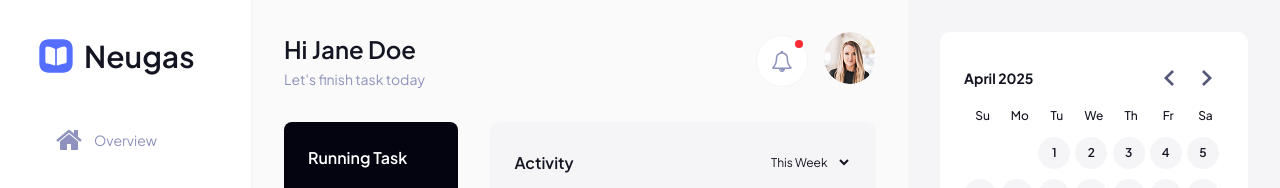
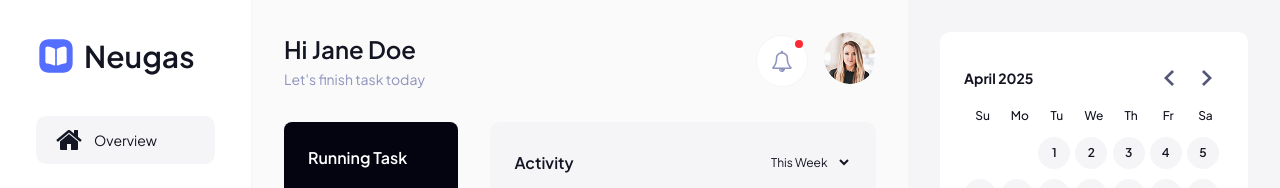
Before and after one commit to Evans-Asiedu/task-management, a React (Vite) app: page / in a window 1280 px wide. Shown: the top 188 px of the page. Built offline with nearby package versions, Linux system fonts and the light colour scheme.

Commit message:
Improve sidebar navigation

```diff
--- a/src/components/layout/Sidebar.jsx
+++ b/src/components/layout/Sidebar.jsx
@@ -1,26 +1,28 @@
 import { navigation } from "src/data";
 import HelpCenter from "components/HelpCenter";
-// import { useLocation } from "react-router-dom";
+import { useLocation } from "react-router-dom";
 import { Link } from "react-router-dom";
 import { useSidebar } from "src/context/SidebarContext";
 
 function Sidebar() {
   const { isOpen, setIsOpen } = useSidebar();
+  const location = useLocation();
 
-  // const location = useLocation();
-  // const isActive = location.pathname === item.path
-  const isActive = false;
+  const handleNavigation = () => {
+    if (window.innerWidth < 768) {
+      setIsOpen(false);
+    }
+  };
 
   return (
     <>
       {/* Sidebar */}
-
       <aside
         className={`flex flex-col fixed top-0 left-0 min-h-screen p-9 border-r border-r-n-1 bg-white transition-transform duration-300 ease-in-out z-50 ${
           isOpen ? "translate-x-0 w-[252px]" : "-translate-x-full"
         } md:translate-x-0`}
       >
-        <button className="sm:hidden" onClick={() => setIsOpen(false)}>
+        <button className="md:hidden" onClick={() => setIsOpen(false)}>
           <i
             className="fa fa-close fa-lg text-secondary-300 absolute top-3.5 right-3.5"
             aria-hidden="true"
@@ -40,9 +42,17 @@ function Sidebar() {
           <ul className="flex flex-col items-center gap-6 ">
             {navigation.map((item) => (
               <li key={item.path} className="self-start w-full">
-                <Link to={item.path} className={`flex items-center gap-3 py-2.5 px-5 rounded-[10px] transition text-secondary-300 text-sm
-                      ${isActive ? "bg-n-1 text-secondary-500" : "bg-white"}
-                `}>
+                <Link
+                  to={item.path}
+                  onClick={handleNavigation}
+                  className={`flex items-center gap-3 py-2.5 px-5 rounded-[10px] transition text-secondary-300 text-sm
+                    ${
+                      location.pathname === item.path
+                        ? "bg-n-1 text-secondary-500"
+                        : "bg-white"
+                    }
+                `}
+                >
                   <i className={`fa ${item.icon} fa-2x`} aria-hidden="true"></i>
                   <span>{item.title}</span>
                 </Link>
@@ -58,5 +68,4 @@ function Sidebar() {
   );
 }
 
-
-export default Sidebar
+export default Sidebar;
--- a/src/data.js
+++ b/src/data.js
@@ -155,9 +155,9 @@ export const data = {
 
 export const navigation = [
   { title: "Overview", icon: "fa-home", path: "/" },
-  { title: "Tasks", icon: "fa-tasks", path: "tasks" },
-  { title: "Mentors", icon: "fa-user-circle", path: "mentors" },
-  { title: "Settings", icon: "fa-cog", path: "settings" },
+  { title: "Tasks", icon: "fa-tasks", path: "/tasks" },
+  { title: "Mentors", icon: "fa-user-circle", path: "/mentors" },
+  { title: "Settings", icon: "fa-cog", path: "/settings" },
 ];
 
 export const mentors = [
```
